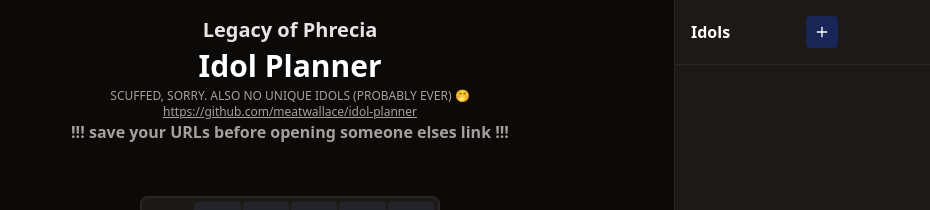
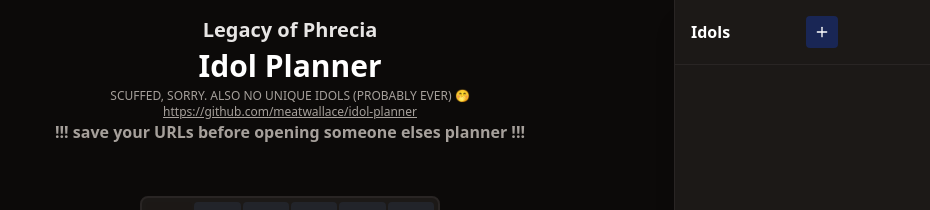
Before and after one commit to meatwallace/idol-planner, a React (Vite) app: page / in a window 1280 px wide. Shown: the top 210 px of the page, without its empty margins (350-1280 px from the left). Built offline with nearby package versions, Linux system fonts and the light colour scheme.

Commit message:
feat: small copy change

```diff
--- a/src/App.tsx
+++ b/src/App.tsx
@@ -439,7 +439,7 @@ function App() {
               </a>
             </p>
             <p className='text-s text-stone-400 font-bold'>
-              !!! save your URLs before opening someone elses link !!!
+              !!! save your URLs before opening someone elses planner !!!
             </p>
           </header>
 
```
